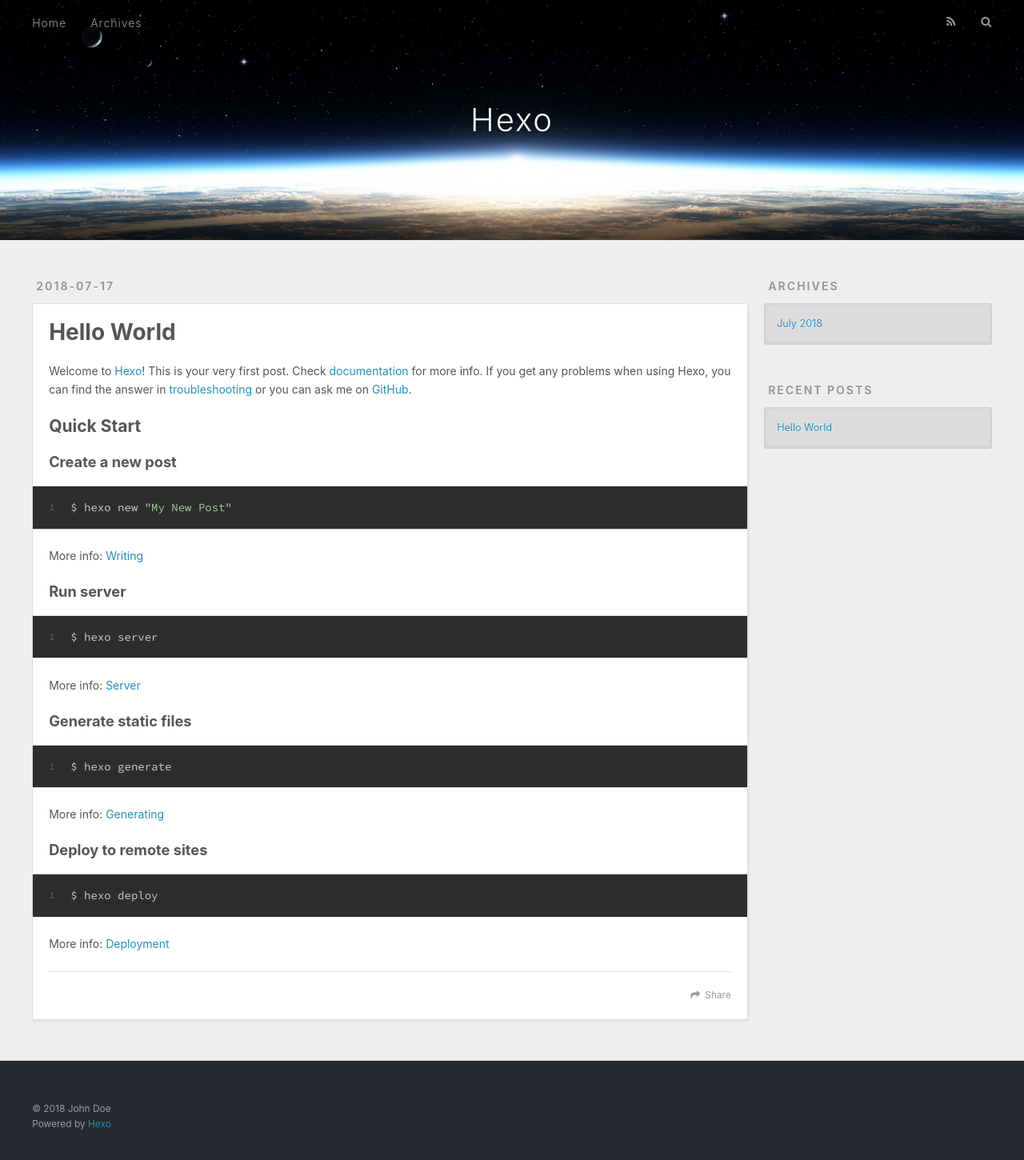
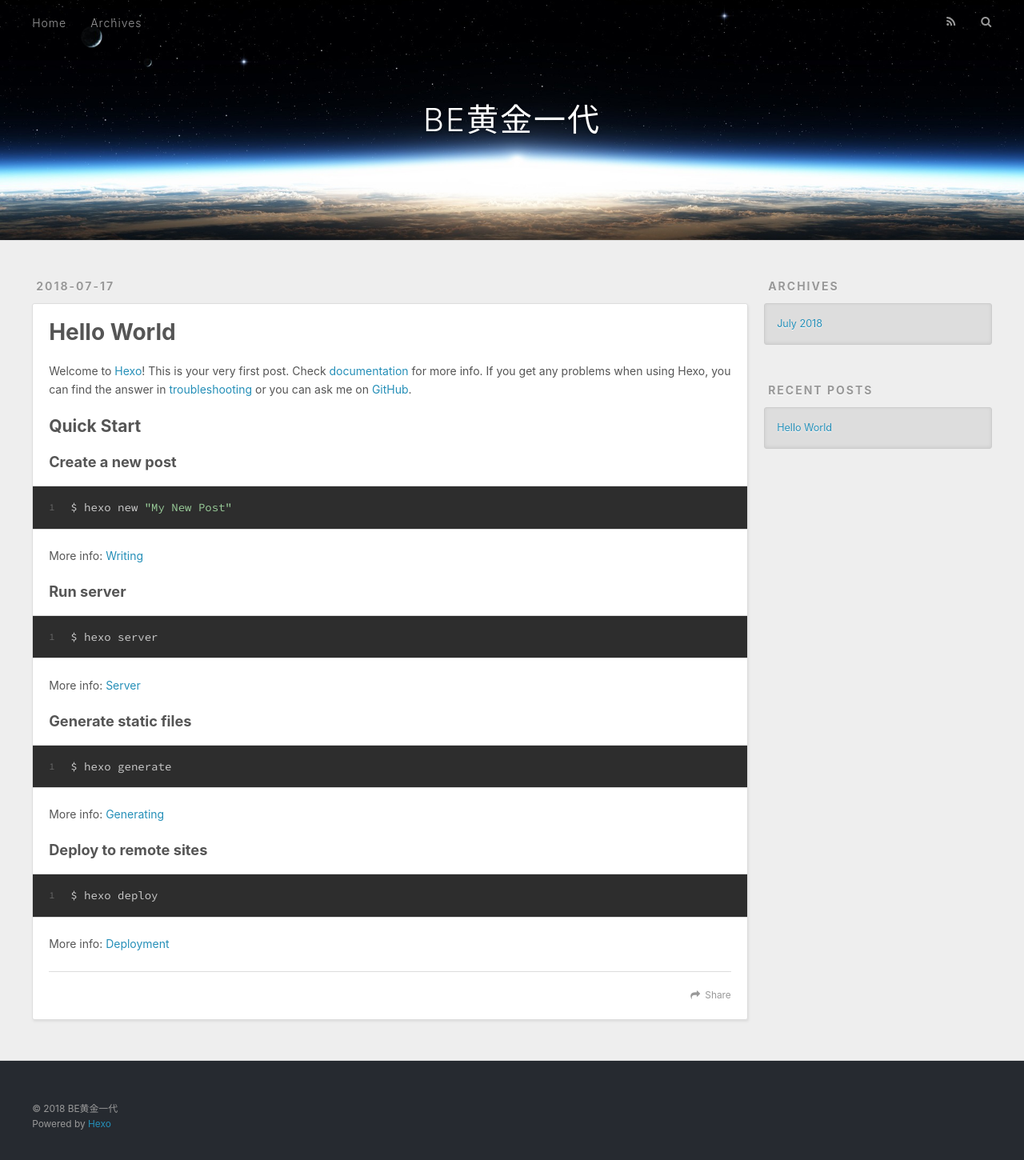
Before and after one commit to fibonacii/bgg.github.io, a plain HTML site: page index.html in a window 1280 px wide. Shown: the whole page at 80% size. Drawn offline with nearby package versions, Linux system fonts and the light colour scheme.

Commit message:
Site updated: 2018-07-17 01:13:15

```diff
--- a/index.html
+++ b/index.html
@@ -5,17 +5,17 @@
 
 
 
-  <title>Hexo</title>
+  <title>BE黄金一代</title>
   <meta name="viewport" content="width=device-width, initial-scale=1, maximum-scale=1">
   <meta property="og:type" content="website">
-<meta property="og:title" content="Hexo">
+<meta property="og:title" content="BE黄金一代">
 <meta property="og:url" content="https://github.com/fibonacii/index.html">
-<meta property="og:site_name" content="Hexo">
+<meta property="og:site_name" content="BE黄金一代">
 <meta property="og:locale" content="default">
 <meta name="twitter:card" content="summary">
-<meta name="twitter:title" content="Hexo">
+<meta name="twitter:title" content="BE黄金一代">
 
-    <link rel="alternate" href="/bgg.github.io/atom.xml" title="Hexo" type="application/atom+xml">
+    <link rel="alternate" href="/bgg.github.io/atom.xml" title="BE黄金一代" type="application/atom+xml">
 
 
     <link rel="icon" href="/favicon.png">
@@ -34,7 +34,7 @@
   <div id="header-outer" class="outer">
     <div id="header-title" class="inner">
       <h1 id="logo-wrap">
-        <a href="/bgg.github.io/" id="logo">Hexo</a>
+        <a href="/bgg.github.io/" id="logo">BE黄金一代</a>
       </h1>
 
     </div>
@@ -97,7 +97,7 @@
 
     </div>
     <footer class="article-footer">
-      <a data-url="https://github.com/fibonacii/2018/07/17/hello-world/" data-id="cjjoimdt00000fdui8iggxfcn" class="article-share-link">Share</a>
+      <a data-url="https://github.com/fibonacii/2018/07/17/hello-world/" data-id="cjjoj2c6q0000m1uidgof7uri" class="article-share-link">Share</a>
 
 
     </footer>
@@ -153,7 +153,7 @@
 
   <div class="outer">
     <div id="footer-info" class="inner">
-      &copy; 2018 John Doe<br>
+      &copy; 2018 BE黄金一代<br>
       Powered by <a href="http://hexo.io/" target="_blank">Hexo</a>
     </div>
   </div>
```
Also changed, not shown: 2018/07/17/hello-world/index.html (+6 -6 lines), archives/2018/07/index.html (+7 -7 lines), archives/2018/index.html (+7 -7 lines), archives/index.html (+7 -7 lines).
